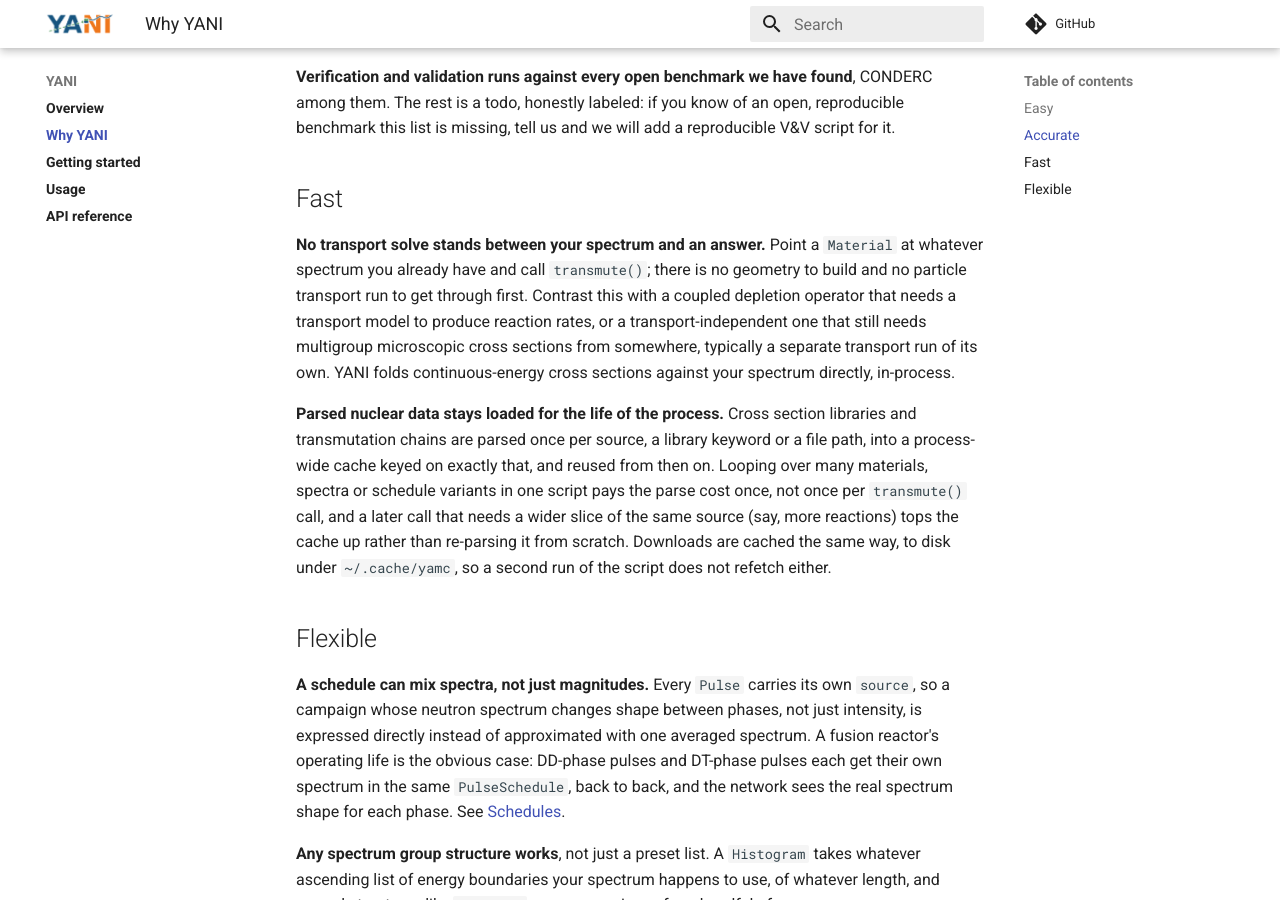
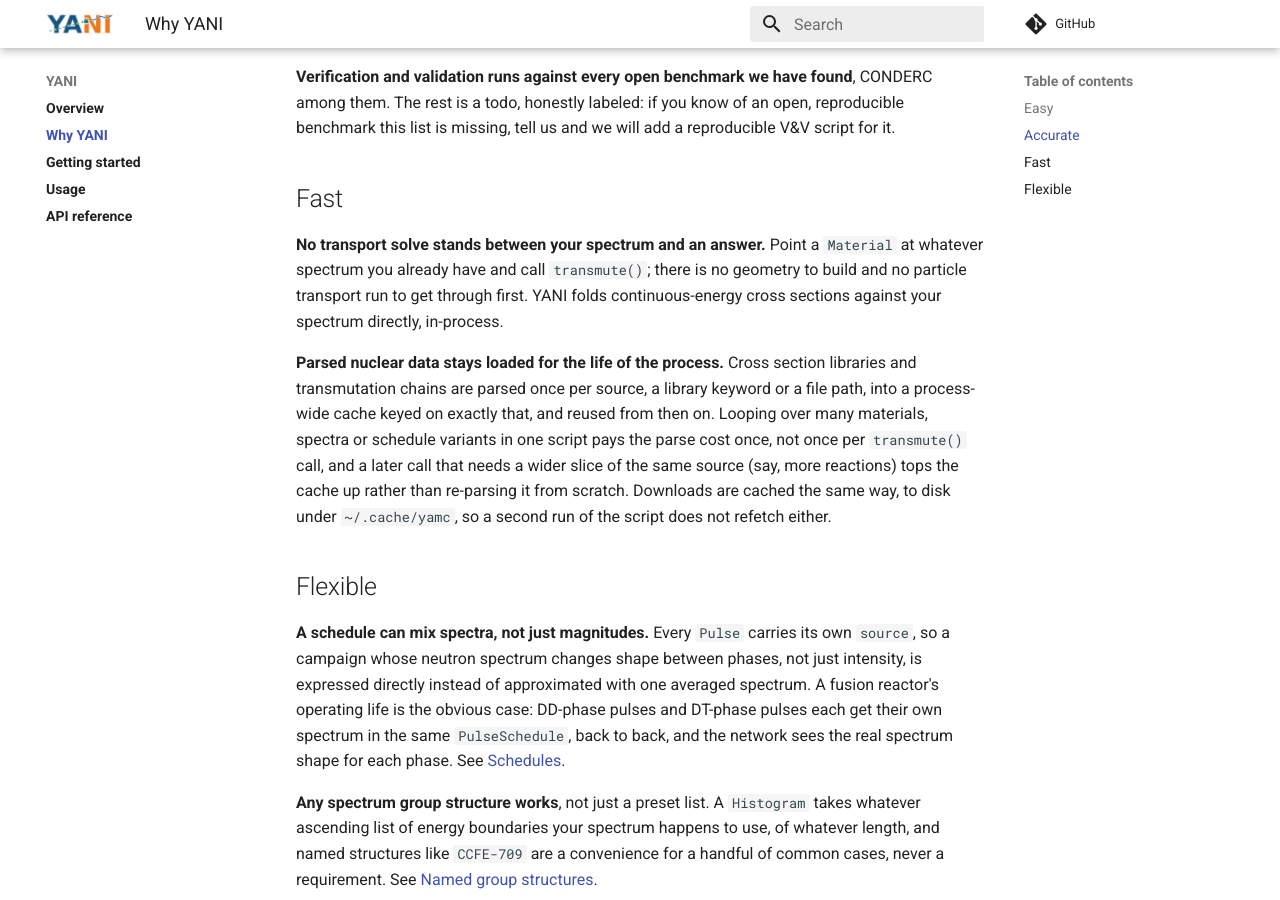
Before and after one commit to fusion-neutronics/yani, an MkDocs documentation site: the page built from docs/why_yani.md, in a window 1280 px wide and 900 px high, scrolled down 1187 px. Built offline with MkDocs 1.6.1 and Material for MkDocs 9.7.7, drawn with Linux system fonts in a browser that asks for light colours; comment, search, counter and statistics services are not loaded.

Commit message:
Drop the implicit comparison to other codes in the Fast section

```diff
--- a/docs/why_yani.md
+++ b/docs/why_yani.md
@@ -62,11 +62,8 @@ add a reproducible V&V script for it.
 **No transport solve stands between your spectrum and an answer.** Point a
 `Material` at whatever spectrum you already have and call `transmute()`; there
 is no geometry to build and no particle transport run to get through first.
-Contrast this with a coupled depletion operator that needs a transport model
-to produce reaction rates, or a transport-independent one that still needs
-multigroup microscopic cross sections from somewhere, typically a separate
-transport run of its own. YANI folds continuous-energy cross sections against
-your spectrum directly, in-process.
+YANI folds continuous-energy cross sections against your spectrum directly,
+in-process.
 
 **Parsed nuclear data stays loaded for the life of the process.** Cross
 section libraries and transmutation chains are parsed once per source, a
```
